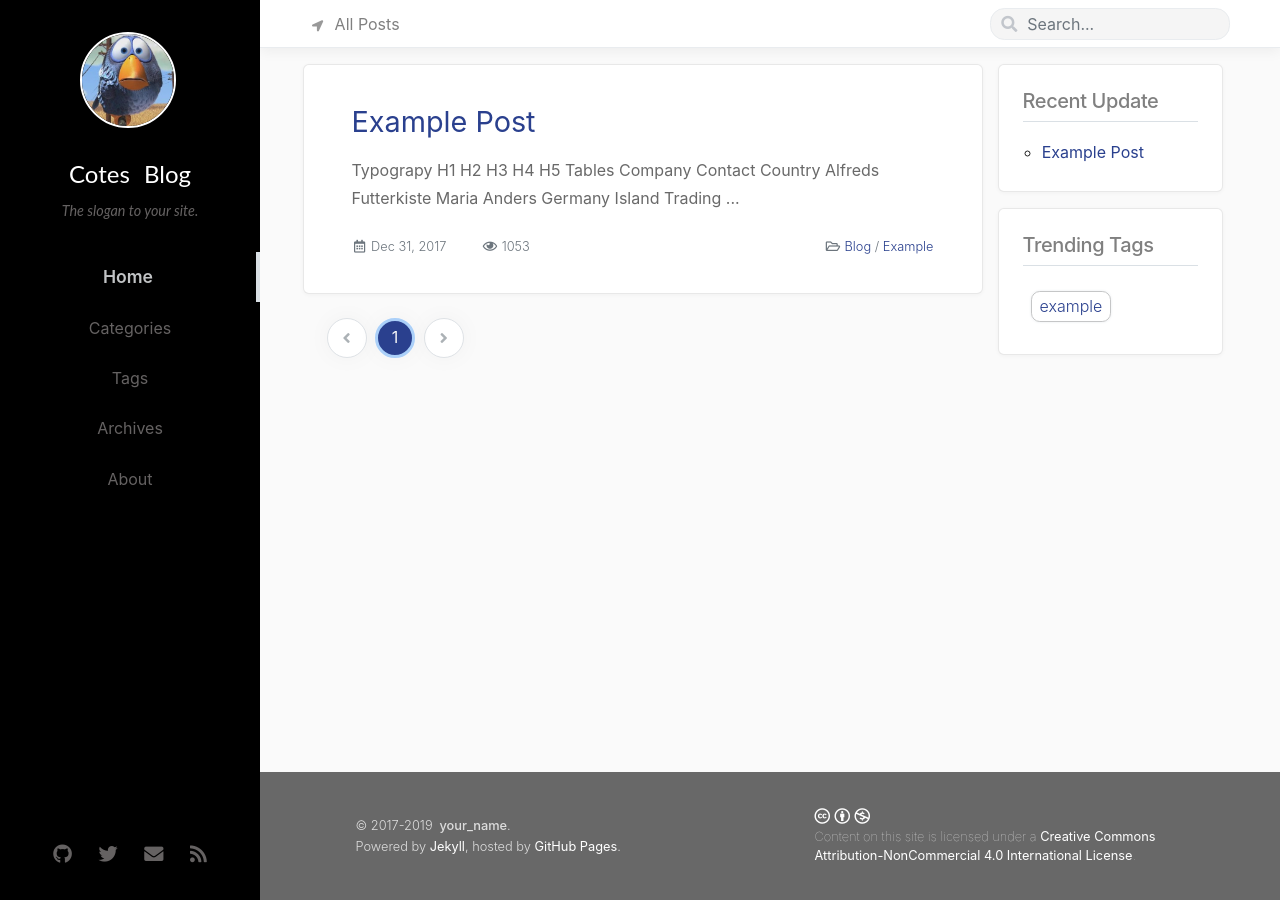
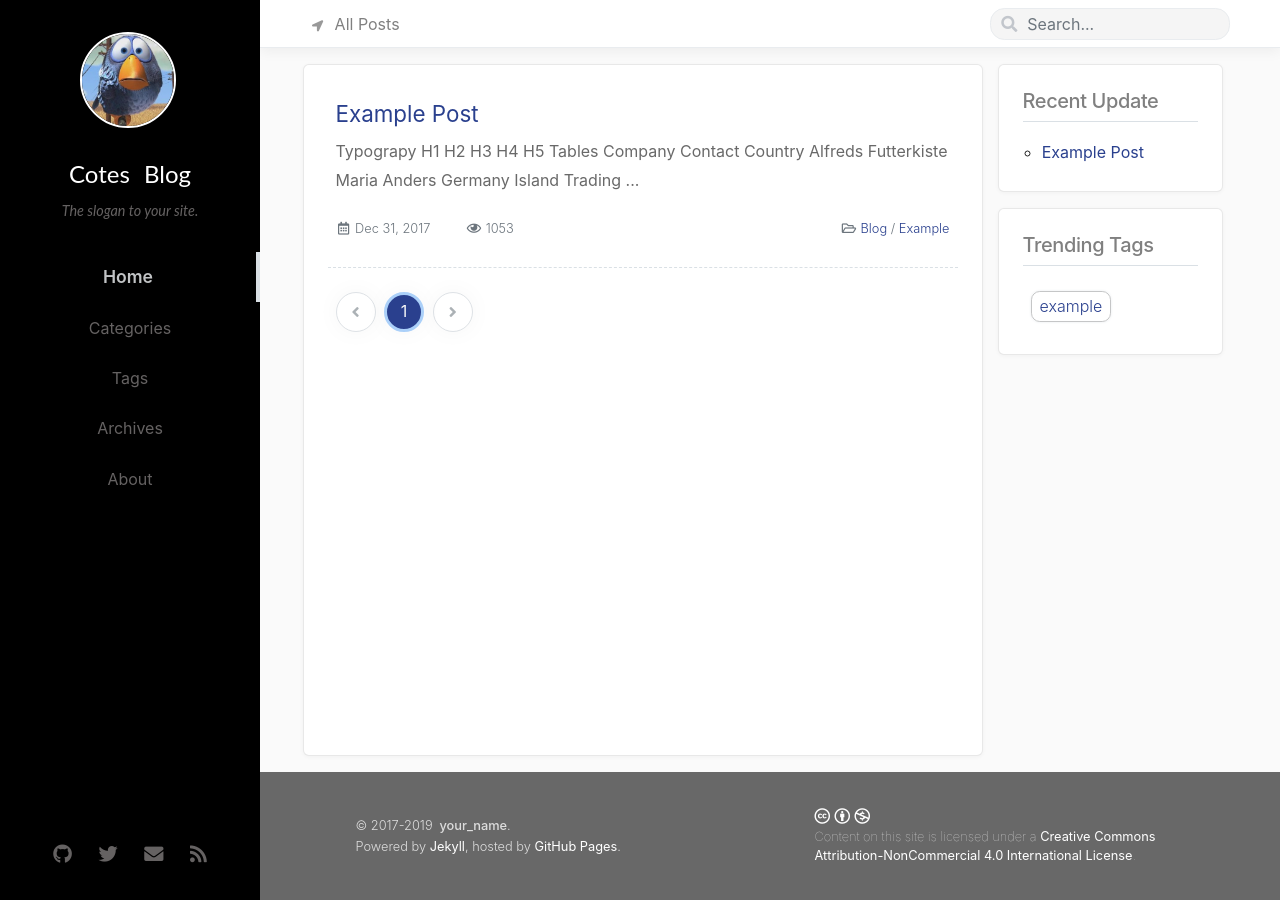
Before and after one commit to tracygu/tracygu.github.io, a Jekyll site: the page built from index.html, in a window 1280 px wide. Built offline with Jekyll 4.4.1, drawn with Linux system fonts in a browser that asks for light colours; nearby versions of some CDN libraries; the list of posts is cut into pages by our own code; comment, search, counter and statistics services are not loaded.

Commit message:
Beautified HOME.

```diff
--- a/_includes/panel-update.html
+++ b/_includes/panel-update.html
@@ -2,7 +2,6 @@
   {% capture posts %}
   {% for post in site.posts %}
     {{ post.last_modified_at }}#{{ post.title }}#{{ post.url }}
-
     {% if forloop.last == false %}|{% endif %}
   {% endfor %}
   {% endcapture %}
--- a/_layouts/home.html
+++ b/_layouts/home.html
@@ -2,12 +2,11 @@
 layout: default
 ---
 
-
-<div class="col-12 col-lg-11 col-xl-8 mt-3 mb-3 pr-0 pl-0">
+<div class="col-12 col-lg-11 col-xl-8 mt-3 mb-3 pt-1 pl-3 pr-3 pl-md-4 pr-md-4 bg-white card-block">
   <div id="post-list">
     {% for post in paginator.posts %}
-    <div class="post-preview bg-white card-block mb-2 pt-4 pl-3 pr-3 pl-md-4 pr-md-4">
-      <h1 class="pt-2 pt-md-3 pl-md-3 pr-md-3 pl-lg-2 pr-lg-2">
+    <div class="post-preview">
+      <h1 class="pl-md-3 pr-md-3 pl-lg-2 pr-lg-2">
         <a href="{{ post.url }}">{{ post.title }}</a>
       </h1>
       <div class="post-content pl-md-3 pr-md-3 pl-lg-2 pr-lg-2">
@@ -41,7 +40,7 @@ layout: default
   </div> <!-- #post-list -->
 
   {% if paginator.total_pages > 0 %}
-  <ul class="pagination mt-4 mb-4 mb-lg-5 pl-lg-4">
+  <ul class="pagination mt-4 mb-4 mb-lg-5 pl-lg-2">
 
     <!-- left arrow -->
     {% if paginator.previous_page %}
--- a/assets/css/src/main.scss
+++ b/assets/css/src/main.scss
@@ -385,6 +385,11 @@ footer .license a {
   margin-bottom: .5rem;
 }
 
+.panel-group .tag {
+  margin-right: .4rem;
+}
+
+
 /*--- button back-to-top ---*/
 
 #back-to-top {
@@ -549,11 +554,18 @@ footer a:hover {
 
 .post-preview {
   padding-top: 2rem;
-  padding-bottom: 2rem;
+  padding-bottom: 1.5rem;
+  border-bottom: 1px solid #dae0e5;
+  border-bottom-style: dashed;
+}
+
+.post-preview>h1 {
+  font-size: 1.4rem;
 }
 
 .post-preview .post-content {
-  margin-top: 1rem;
+  margin-top: .6rem;
+  margin-bottom: .6rem;
   color: dimgray;
 }
 
@@ -569,7 +581,7 @@ footer a:hover {
 }
 
 /* Make preview shorter in Home page*/
-.post-preview .post-content>p:first-child {
+.post-preview .post-content>p {
   overflow: hidden;
   text-overflow: ellipsis;
   display: -webkit-box;
@@ -1160,11 +1172,6 @@ html, body {
     width: 20rem;
   }
 
-  .post-preview {
-    padding-left: 2.5rem!important;
-    padding-right: 2.5rem!important;
-  }
-
 }
 
 /* Hide SideBar and TOC */
@@ -1239,16 +1246,7 @@ html, body {
     letter-spacing: 0;
   }
 
-  .post-preview {
-    padding-top: .5rem;
-    padding-bottom: 1rem;
-  }
-
-  .post-preview>h1 {
-    font-size: 1.3rem;
-  }
-
-  .post-preview .post-content>p:first-child {
+  .post-preview .post-content>p {
     -webkit-line-clamp: 2;
   }
 
```
